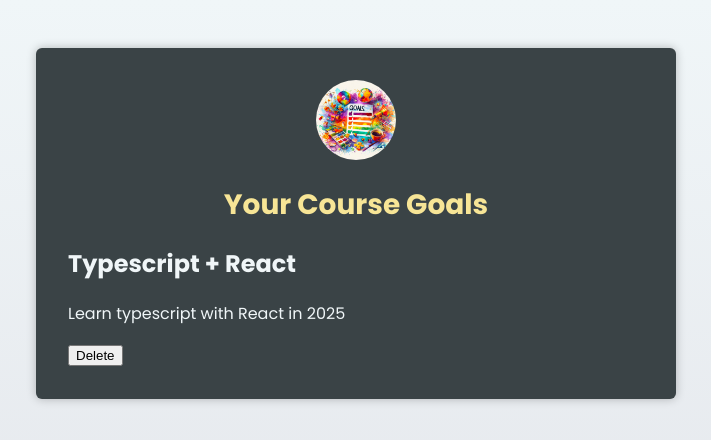
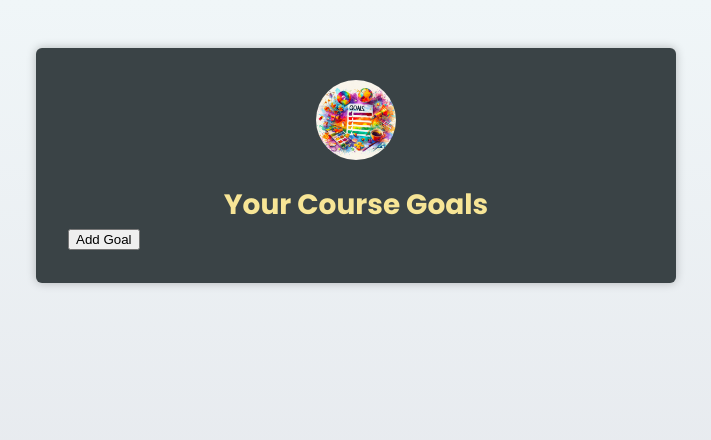
Before and after one commit to eulybin/goals-app-ts-react, a React (Vite) app: page / in a window 1280 px wide. Shown: the top 440 px of the page, without its empty margins (284-995 px from the left). Built offline with nearby package versions, Linux system fonts and the light colour scheme; the HTML template or start-up script is replaced by a standard one.

Commit message:
using types with useState

```diff
--- a/src/App.tsx
+++ b/src/App.tsx
@@ -1,16 +1,36 @@
 import goalsImg from './assets/goals.jpg';
 import Header from './components/Header';
-import CourseGoal from './components/CourseGoal';
+import CourseGoalList from './components/CourseGoalList';
+import { useState } from 'react';
+
+export type CourseGoal = {
+  title: string;
+  description: string;
+  id: number;
+};
 
 export default function App() {
+  const [goals, setGoals] = useState<CourseGoal[]>([]);
+
+  const handleAddGoal = () => {
+    setGoals((prevState) => {
+      const newGoal: CourseGoal = {
+        title: 'Learn React.',
+        description: 'Learn React in depth.',
+        id: Math.random(),
+      };
+
+      return [...prevState, newGoal];
+    });
+  };
+
   return (
     <main>
       <Header image={{ src: goalsImg, alt: 'A list of goals' }}>
         <h1>Your Course Goals</h1>
       </Header>
-      <CourseGoal title='Typescript + React'>
-        <p>Learn typescript with React in 2025</p>
-      </CourseGoal>
+      <button onClick={handleAddGoal}>Add Goal</button>
+      <CourseGoalList goals={goals} />
     </main>
   );
 }
--- a/src/components/CourseGoal.tsx
+++ b/src/components/CourseGoal.tsx
@@ -8,8 +8,8 @@
       <div>
         <h2>{title}</h2>
         {children}
-        <button>Delete</button>
       </div>
+      <button>Delete</button>
     </article>
   );
 }
--- /dev/null
+++ b/src/components/CourseGoalList.tsx
@@ -0,0 +1,20 @@
+import CourseGoal from './CourseGoal';
+import { type CourseGoal as CourseGoalType } from '../App';
+
+type CourseGoalListProps = {
+  goals: CourseGoalType[];
+};
+
+export default function CourseGoalList({ goals }: CourseGoalListProps) {
+  return (
+    <ul>
+      {goals.map((goal) => (
+        <li key={goal.id}>
+          <CourseGoal title={goal.title}>
+            <p>{goal.description}</p>
+          </CourseGoal>
+        </li>
+      ))}
+    </ul>
+  );
+}
```
Also changed, not shown: src/index.css (line endings or trailing spaces).
